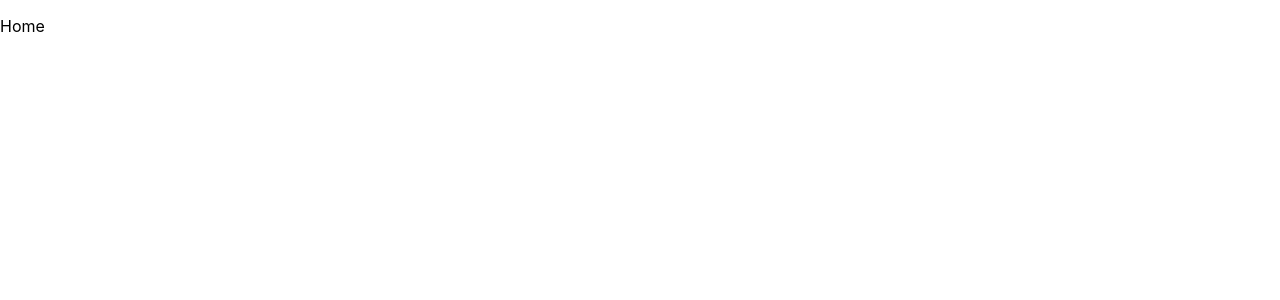
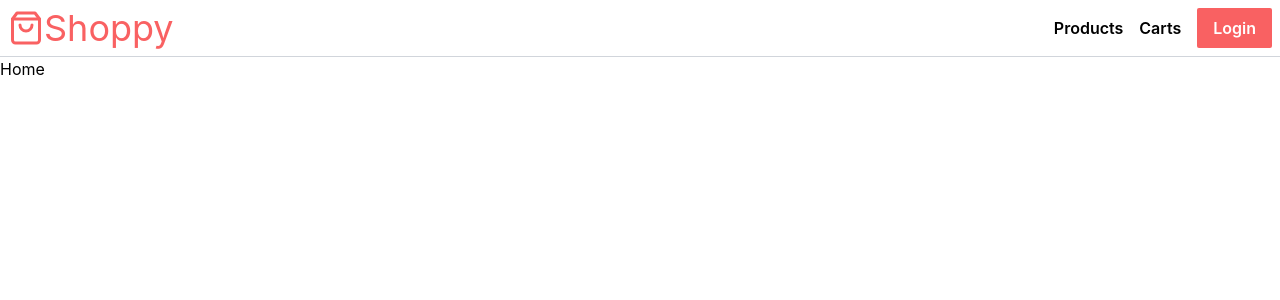
Before and after one commit to supersuhyeon/React-online-clothing-shop, a React (Create React App) app: page / in a window 1280 px wide. Shown: the top 300 px of the page. Built offline with nearby package versions, Linux system fonts and the light colour scheme; no server answers.

Commit message:
setup and get the data from firebase

```diff
--- a/package.json
+++ b/package.json
@@ -6,6 +6,7 @@
     "@testing-library/jest-dom": "^5.14.1",
     "@testing-library/react": "^13.0.0",
     "@testing-library/user-event": "^13.2.1",
+    "firebase": "^9.15.0",
     "react": "^18.2.0",
     "react-dom": "^18.2.0",
     "react-icons": "^4.7.1",
@@ -36,5 +37,8 @@
       "last 1 firefox version",
       "last 1 safari version"
     ]
+  },
+  "devDependencies": {
+    "tailwindcss": "^3.2.4"
   }
 }
--- a/src/App.js
+++ b/src/App.js
@@ -1,8 +1,12 @@
 import { Outlet } from "react-router-dom";
+import Navbar from "./components/Navbar";
 
 function App() {
   return (
-  <Outlet></Outlet>
+    <>
+    <Navbar></Navbar>
+    <Outlet></Outlet>
+    </>
   );
 }
 
--- /dev/null
+++ b/src/api/firebase.js
@@ -0,0 +1,50 @@
+import { initializeApp } from "firebase/app";
+import { getAuth, signInWithPopup, GoogleAuthProvider, signOut , onAuthStateChanged } from "firebase/auth";
+import { getDatabase, ref, child, get } from "firebase/database";
+
+const firebaseConfig = {
+  apiKey: process.env.REACT_APP_FIREBASE_API_KEY,
+  authDomain: process.env.REACT_APP_FIREBASE_DOMAIN,
+  databaseURL: process.env.REACT_APP_FIREBASE_DATABASEURL,
+  projectId: process.env.REACT_APP_PROJECT_ID,
+};
+
+// Initialize Firebase
+const app = initializeApp(firebaseConfig);
+const auth = getAuth();
+const provider = new GoogleAuthProvider();
+const database = getDatabase(app)
+
+export async function login(){
+  return signInWithPopup(auth, provider)
+  .then((result) => {
+    const user = result.user;
+    console.log(user)
+    return user;
+  }).catch((error)=>{console.log(error)});
+}
+
+export async function logout(){
+    return signOut(auth).then(()=>{return null})
+  }
+
+
+export function onUserStateChange(callback){
+    onAuthStateChanged(auth, (user) => {
+        //1. 사용자가 로그인한경우
+        user && adminUser(user).then((user)=>{return callback(user)})
+      });
+}
+
+async function adminUser(user){
+        //2. 사용자가 어드민 권한을 가지고 있는지 확인
+        //3. 사용자에게 알려주기 {...user, isAdmin : true/false}
+    return get(ref(database, 'admins')).then((snapshot)=>{
+        if(snapshot.exists()){
+            const admins = snapshot.val()
+            const isAdmin = admins.includes(user.uid) //불리언
+            return {...user, isAdmin}
+        }
+        return user;
+    }).catch((error)=>{console.log(error)})
+}
--- /dev/null
+++ b/src/components/Navbar.jsx
@@ -0,0 +1,47 @@
+import {FiShoppingBag} from 'react-icons/fi'
+import {BsFillPencilFill} from 'react-icons/bs'
+import { Link } from 'react-router-dom'
+import { login, logout, onUserStateChange } from '../api/firebase'
+import { useState } from 'react'
+import { useEffect } from 'react'
+import User from './User'
+import Button from './ui/Button'
+
+export default function Navbar(){
+
+    const [user, setUser] = useState();
+    const handleLogin = ()=>{
+        login().then((user)=>{return setUser(user)})
+    }
+
+    const handleLogout = ()=>{
+        logout().then((user)=>{return setUser(user)})
+    }
+
+    useEffect(()=>{
+        onUserStateChange((user)=>{return console.log(user), setUser(user)})
+    },[])
+    return(
+        <>
+        <header className='flex justify-between border-b border-gray-300 p-2'>
+            <Link to="/" className='flex items-center text-4xl text-brand'>
+            <FiShoppingBag></FiShoppingBag>
+            <h1>Shoppy</h1>
+            </Link>
+
+            <nav className='flex items-center gap-4 font-semibold'>
+                <Link to="/products">Products</Link>
+                <Link to="/cart">Carts</Link>
+                {user && user.isAdmin && (<Link to="/products/new" className='text-2xl'>
+                    <BsFillPencilFill/>
+                </Link>)}
+                {user && <User user={user}></User>}
+                {!user && <Button text={"Login"} onClick={handleLogin}></Button>}
+                {user && <Button text={"Logout"} onClick={handleLogout}></Button>}
+            </nav>
+
+
+        </header>
+        </>
+    )
+}
--- /dev/null
+++ b/src/components/User.jsx
@@ -0,0 +1,8 @@
+export default function User({user : {photoURL, displayName}}){
+    return(
+        <div className="flex items-center shrink-0">
+        <img src={photoURL} alt={displayName} className="w-10 h-10 rounded-full mr-2" />
+        <span className="hidden md:block">{displayName}</span>
+        </div>
+    )
+}
--- /dev/null
+++ b/src/components/ui/Button.jsx
@@ -0,0 +1,9 @@
+export default function Button({text, onClick}){
+    return(
+        <>
+        <button className="bg-brand py-2 px-4 text-white rounded-sm hover:brightness-110" onClick={onClick}>
+            {text}
+        </button>
+        </>
+    )
+}
--- a/src/index.css
+++ b/src/index.css
@@ -1,3 +1,7 @@
+@tailwind base;
+@tailwind components;
+@tailwind utilities;
+
 body {
   margin: 0;
   font-family: -apple-system, BlinkMacSystemFont, 'Segoe UI', 'Roboto', 'Oxygen',
@@ -5,6 +9,11 @@ body {
     sans-serif;
   -webkit-font-smoothing: antialiased;
   -moz-osx-font-smoothing: grayscale;
+  @apply flex flex-col items-center;
+}
+
+#root{
+  @apply w-full max-w-screen-2xl;
 }
 
 code {
--- /dev/null
+++ b/tailwind.config.js
@@ -0,0 +1,12 @@
+/** @type {import('tailwindcss').Config} */
+module.exports = {
+  content: ['./src/**/*.{js,jsx}'],
+  theme: {
+    extend: {
+     colors : {
+      brand : '#F96162'
+     }
+    },
+  },
+  plugins: [],
+}
```
Also changed, not shown: 2 other files (tests, documents, lock files or other folders).
